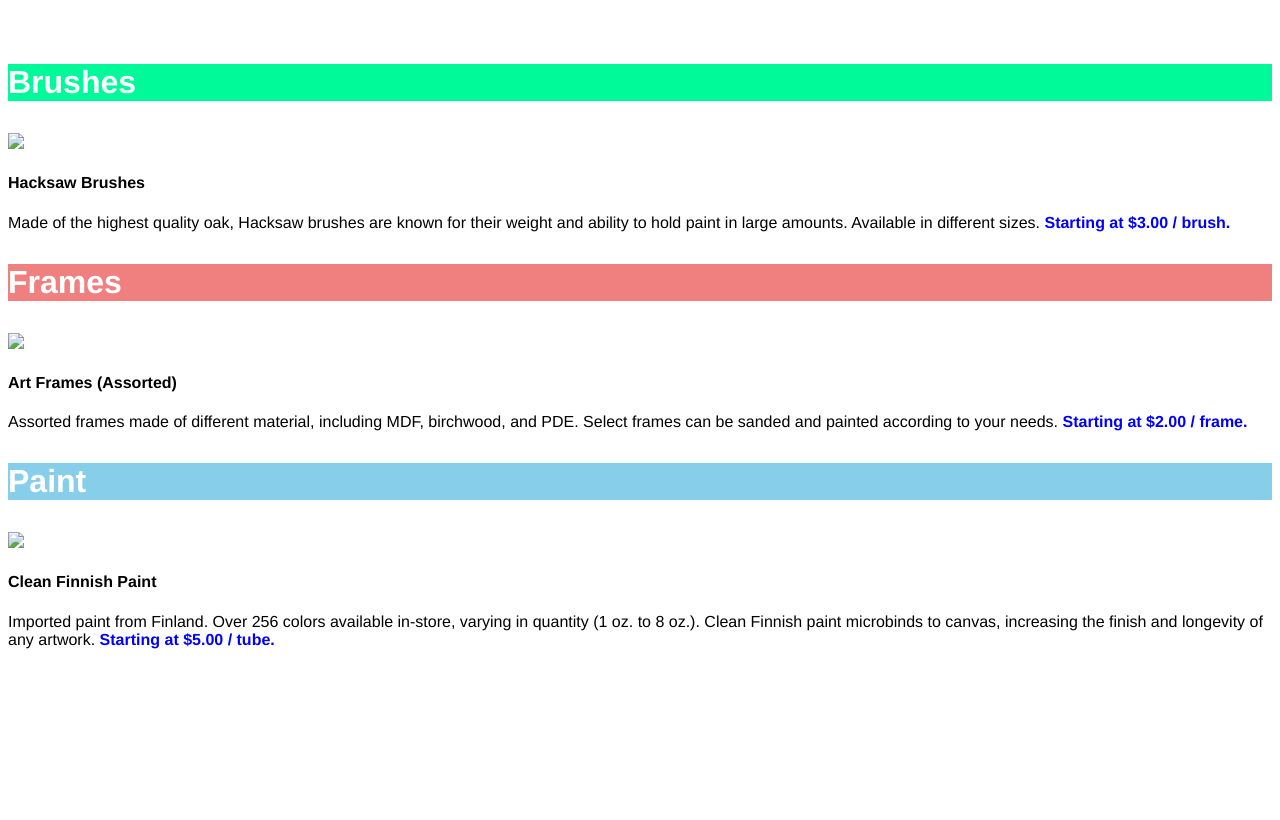
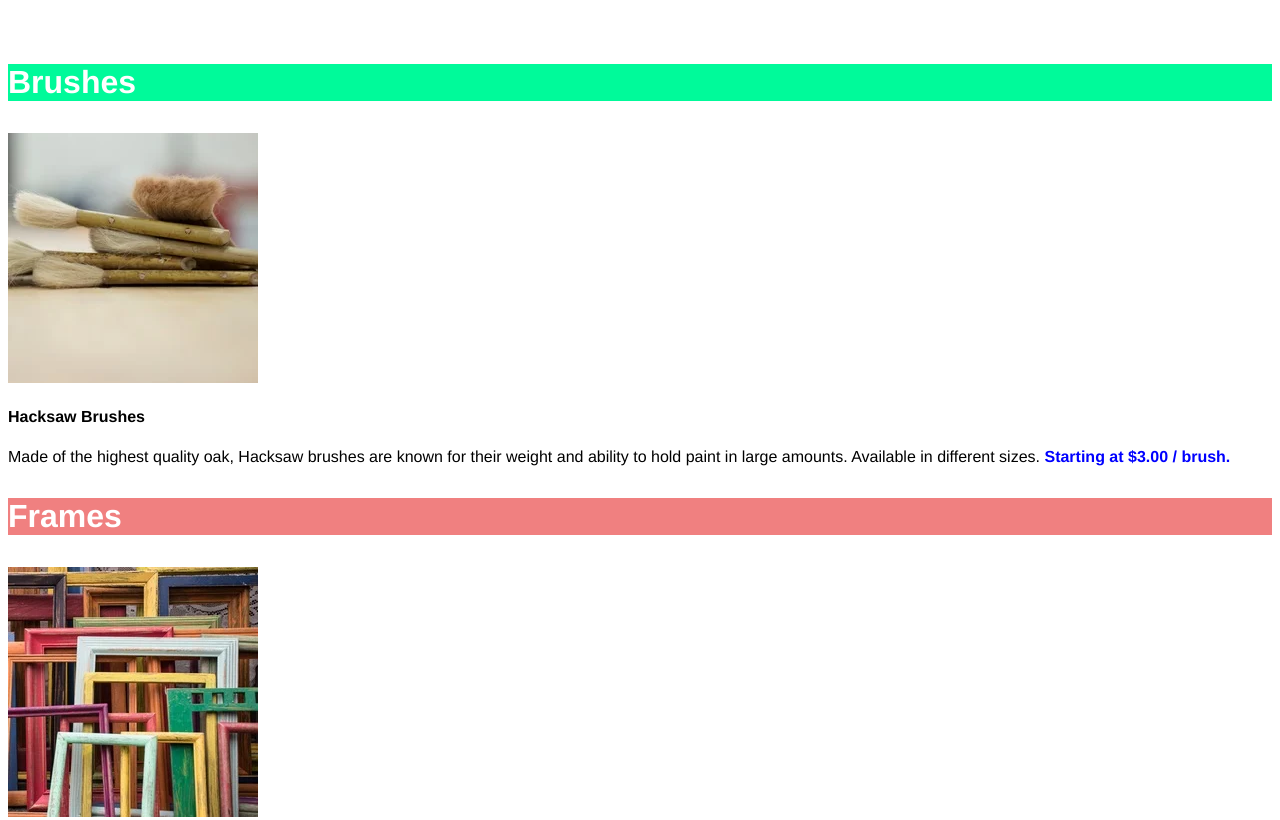
Before and after one commit to michaelmain0/michaelmain0.github.io, a plain HTML site: page index.html in a window 1280 px wide. Shown: the part 185-1005 px from the top of the page. Before the commit the page ends 850 px from the top, so only its background shows below. Drawn offline with Linux system fonts and the light colour scheme.

Commit message:
Update index.html

```diff
--- a/index.html
+++ b/index.html
@@ -11,19 +11,19 @@
     <h1>Dasmoto's Arts and Crafts</h1>
     <div class="block-one">
         <h3>Brushes</h3>
-        <img src="resources/images/hacksaw.jpeg">
+        <img src="hacksaw.jpeg">
         <h4>Hacksaw Brushes</h4>
         <p>Made of the highest quality oak, Hacksaw brushes are known for their weight and ability to hold paint in large amounts. Available in different sizes. <b style="color: blue">Starting at $3.00 / brush.</b></p>
     </div>
     <div class="block-two">
         <h3>Frames</h3>
-        <img src="resources/images/frames.jpeg">
+        <img src="frames.jpeg">
         <h4>Art Frames (Assorted)</h4>
         <p>Assorted frames made of different material, including MDF, birchwood, and PDE. Select frames can be sanded and painted according to your needs. <b style="color: blue">Starting at $2.00 / frame.</b></p>
     </div>
     <div class="block-three">
         <h3>Paint</h3>
-        <img src="resources/images/finnish.jpeg">
+        <img src="finnish.jpeg">
         <h4>Clean Finnish Paint</h4>
         <p>Imported paint from Finland. Over 256 colors available in-store, varying in quantity (1 oz. to 8 oz.). Clean Finnish paint microbinds to canvas, increasing the finish and longevity of any artwork. <b style="color: blue">Starting at $5.00 / tube.</b></p>
     </div>
```
